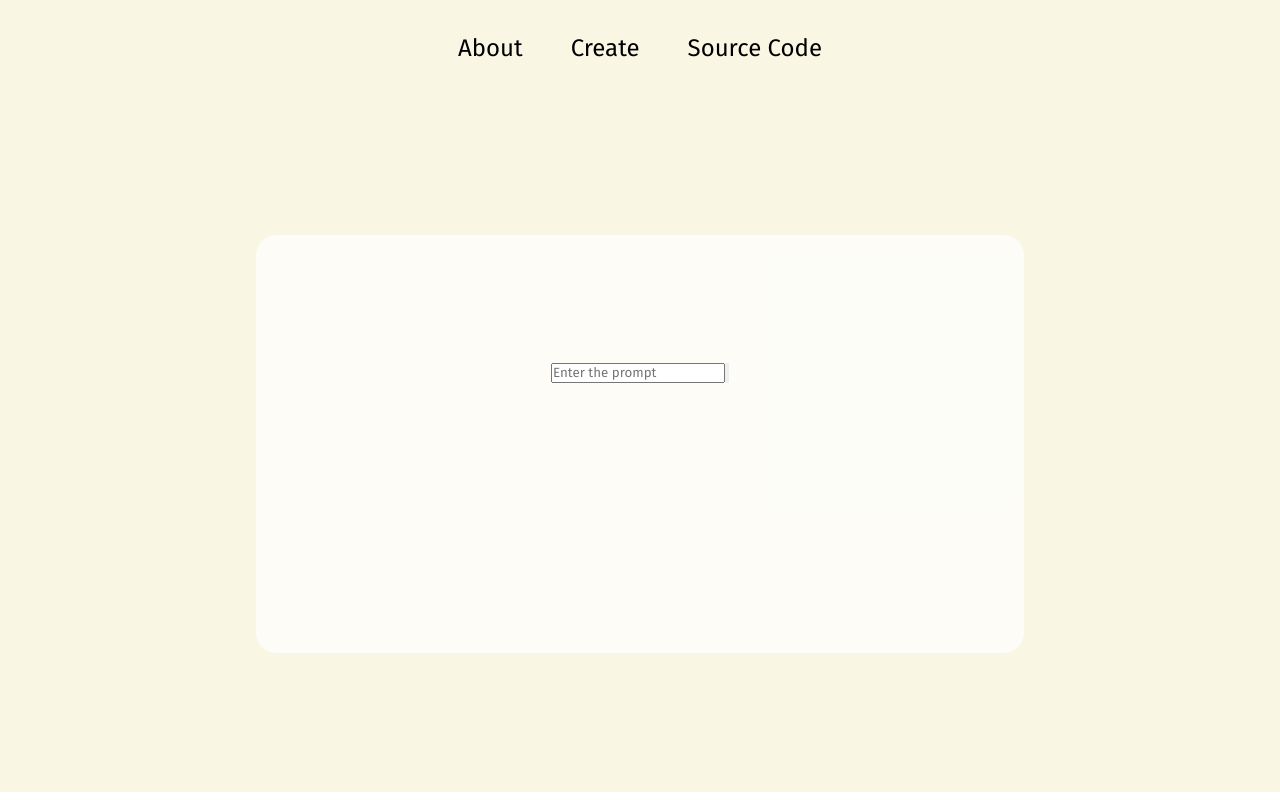
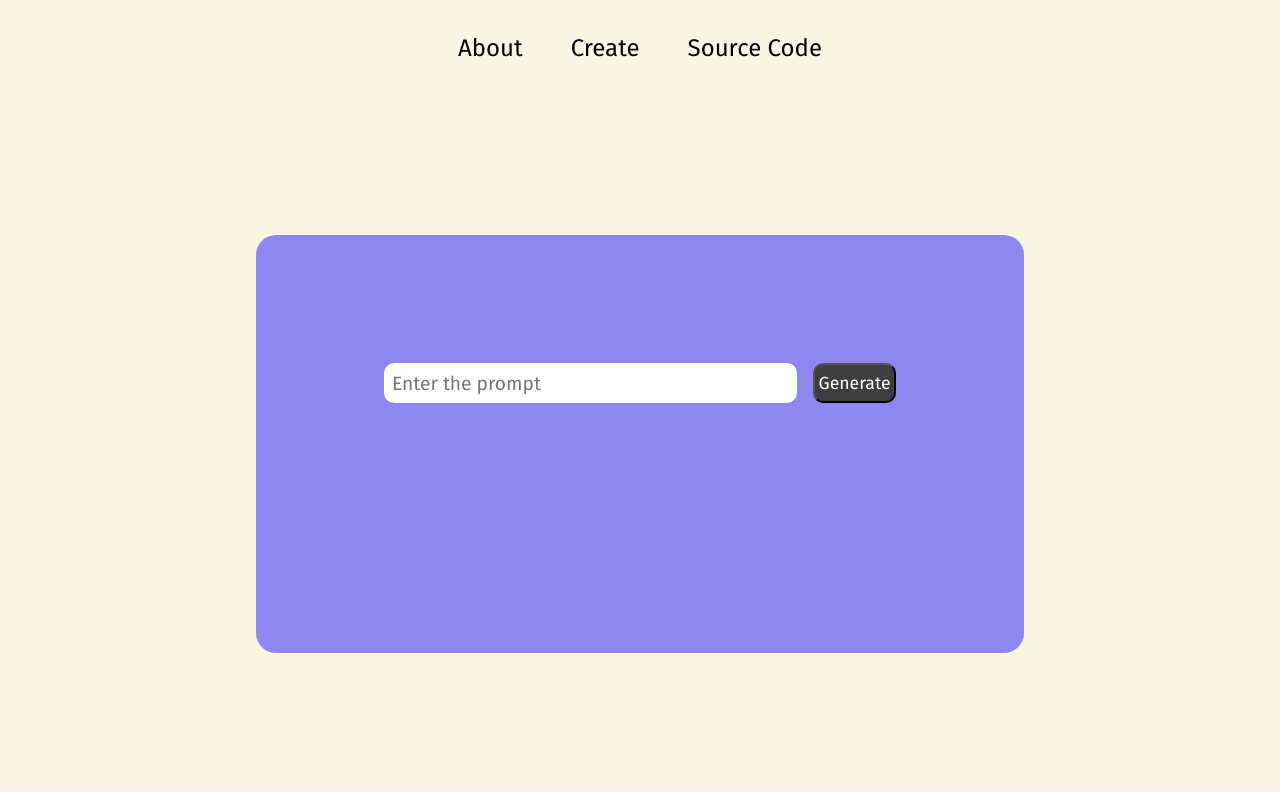
Before and after one commit to sandeepsreekumar4067/slide-genie, a React (Vite) app: page /prompt in a window 1280 px wide. Built offline with nearby package versions, Linux system fonts and the light colour scheme; a web font is replaced by a local one.

Commit message:
made the prompt page

```diff
--- a/src/Frontend/components/home.jsx
+++ b/src/Frontend/components/home.jsx
@@ -2,6 +2,7 @@ import '../style/home.css'
 import gsap from 'gsap'
 import { useGSAP } from '@gsap/react';
 import {ScrollTrigger} from 'gsap/ScrollTrigger'
+import { useNavigate } from 'react-router-dom';
 // gsap.registerPlugin(useGSAP)
 gsap.registerPlugin(ScrollTrigger)
 const Home = () => {
@@ -72,12 +73,13 @@ const Home = () => {
             }
         })
     },[])
+    const navigate = useNavigate()
     return (
         <div className="home-container">
             <div className="initial-container">
                 <div className="detail-container">
                     <div className="detail-title">Craft Stunning Presentations</div>
-                    <input type="button" value="Get Started" id='inpbtn'/>
+                    <input type="button" value="Get Started" id='inpbtn' onClick={()=>navigate('/prompt')} />
                     <div className="detail-description">Welcome to Slide Genie, where creating dynamic presentations is just a few clicks away. Let your ideas shine with our intuitive slide generation tool.</div>
                 </div>
             </div>
@@ -100,7 +102,7 @@ const Home = () => {
                     <div className='td-containers'>Support <span>Tailored Solutions</span></div>
                 </div>
                 <div className="get-started">
-                    <input type="button" value="Get Started" />
+                    <input type="button" value="Get Started" onClick={()=>navigate('/prompt')} />
                 </div>
             </div>
         </div>
--- a/src/Frontend/components/prompt.jsx
+++ b/src/Frontend/components/prompt.jsx
@@ -4,7 +4,7 @@ const PromptPage = () => {
         <div className="prompt-page">
             <div className="prompt-container">
                 <input type="text" placeholder="Enter the prompt" />
-                <input type="button" value="" />
+                <input type="button" value="Generate" />
             </div>
         </div>
      );
--- a/src/Frontend/style/promptpage.css
+++ b/src/Frontend/style/promptpage.css
@@ -11,12 +11,37 @@
 .prompt-container {
     height: 60%;
     width: 60%;
-    background-color: rgb(255, 255, 255, 0.7);
+    background-color: #8F87F1 ;
     border-radius: 20px;
     display: flex;
     align-items: start;
     justify-content: center;
     padding: 8rem;
     box-sizing: border-box;
+    gap: 1rem;
+}
 
+.prompt-container input[type="text"]{
+    width: 100%;
+    height: 2.5rem;
+    outline: none;
+    border: none;
+    padding: 0.5rem;
+    box-sizing: border-box;
+    border-radius: 10px;
+    font-size: 1.2rem;
 }
+.prompt-container input[type="button"]{
+    width: 20%;
+    height: 2.5rem;
+    background-color: var(--buttonColor);
+    color: white;
+    font-size: 1.1rem;
+    border-radius: 10px;
+    transition: 0.4s;
+    cursor: pointer;
+}
+
+.prompt-container input[type="button"]:active{
+    scale: 0.9;
+}
```
